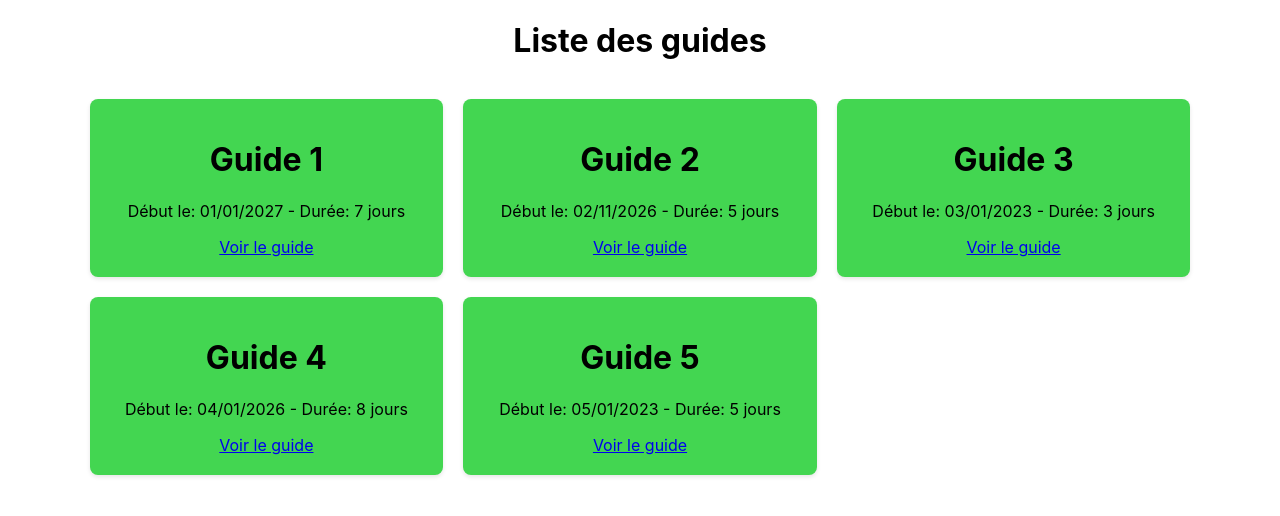
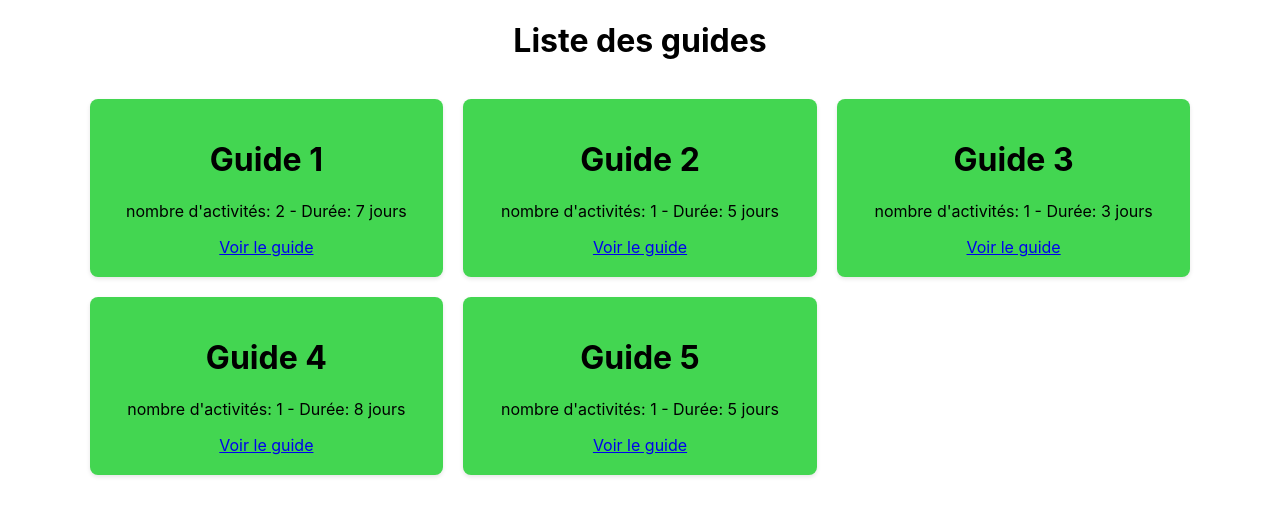
Before and after one commit to ClementFo/guide_liste, a React (Create React App) app: page / in a window 1280 px wide. Shown: the top 516 px of the page. Built offline with nearby package versions, Linux system fonts and the light colour scheme.

Commit message:
Correction du format de données

```diff
--- a/src/components/App.jsx
+++ b/src/components/App.jsx
@@ -7,12 +7,12 @@ function App({ GuideList = [] }) {
     <div className="App">
         <h1>Liste des guides</h1>
         <div className="grid-cards">
-        {GuideList.map((item, index) => (
+        {GuideList.map((item) => (
             <GuideCard
-            key={`${item.title}-${index}`}
-            id={index}
+            key={`${item.title}-${item.id}`}
+            id={item.id}
             title={item.title}
-            date={item.date}
+            activités={item.activité}
             jour={item.jour}
             />
         ))}
--- a/src/components/Guide.jsx
+++ b/src/components/Guide.jsx
@@ -1,14 +1,14 @@
 import '../styles/Guides.css';
 import { Link } from 'react-router-dom';
 
-function Guide({ title, description, date, jour, activité }) {
+function Guide({ title, description, mobilité, jour, activité }) {
     return (
         <div className="guide">
             <h1>{title}</h1>
             <p>{description}</p>
-            <p>Date de début: {date}</p>
             <p>Nombre de jours: {jour}</p>
             <p>Activité: {activité}</p>
+            <p>Mobilité: {mobilité}</p>
             {/* Permet de retourner à la liste des guides */}
             <Link to="/" className="guide-card-link">
                 Retour à la liste
--- a/src/components/GuideCard.jsx
+++ b/src/components/GuideCard.jsx
@@ -1,13 +1,11 @@
 import '../styles/Guides.css';
 import { Link } from 'react-router-dom';
 
-function Guide({ id, title, date, jour }) {
-    const formattedDate = new Date(date).toLocaleDateString("fr-FR");
-
+function Guide({ id, title, activités, jour }) {
     return (
         <div className="guide-card">
             <h1>{title}</h1>
-            <p>Début le: {formattedDate} - Durée: {jour} jours</p>
+            <p>nombre d'activités: {activités.length} - Durée: {jour} jours</p>
             {/* Permet de naviguer vers la page du guide */}
             <Link to={`/guide/${id}`} className="guide-card-link">
                 Voir le guide
--- a/src/datas/GuideList.js
+++ b/src/datas/GuideList.js
@@ -1,37 +1,112 @@
 export const GuideList = [
     {
+        id: 1,
         title: "Guide 1",
         description: "Description du guide 1",
-        date: "2027-01-01",
         jour: 7,
-        activité: "Activité 1"
+        mobilité: "à pied",
+        saison: "automne",
+        activité: [
+            {
+                id: 1,
+                title: "Musée des Beaux-Arts",
+                description: "Visite d'un musée d'art moderne et contemporain",
+                categorie: "musée",
+                adresse: "123 Rue de l'Art, 75000 Paris",
+                telephone: "01 23 45 67 89",
+                horaires: "10h-18h (fermé le lundi)",
+                siteweb: "https://museebeauxarts.fr"
+            },
+            {
+                id: 2,
+                title: "Grotte de Lascaux",
+                description: "Exploration des célèbres grottes préhistoriques",
+                categorie: "grotte",
+                adresse: "Montignac, 24290 Dordogne",
+                telephone: "05 53 51 95 03",
+                horaires: "10h-17h",
+                siteweb: "https://www.lascaux.fr"
+            }
+        ]
     },
     {
+        id: 2,
         title: "Guide 2",
         description: "Description du guide 2",
         jour: 5,
-        date: "2026-11-02",
-        activité: "Activité 2"
+        mobilité: "à pied",
+        saison: "été",
+        activité: [
+            {
+                id: 2,
+                title: "Château de Versailles",
+                description: "Découverte du célèbre château et de ses jardins",
+                categorie: "château",
+                adresse: "Place d'Armes, 78000 Versailles",
+                telephone: "01 30 83 78 00",
+                horaires: "09h-18h30",
+                siteweb: "https://www.chateauversailles.fr"
+            }
+        ]
     },
     {
+        id: 3,
         title: "Guide 3",
         description: "Description du guide 3",
         jour: 3,
-        date: "2023-01-03",
-        activité: "Activité 3"
+        mobilité: "Vélo",
+        saison: "Printemps",
+        activité: [
+            {
+                id: 3,
+                title: "Parc de la Tête d'Or",
+                description: "Promenade dans le plus grand parc urbain de France",
+                categorie: "parc",
+                adresse: "Boulevard de la Corniche, 69006 Lyon",
+                telephone: "04 72 69 47 60",
+                horaires: "24h/24",
+                siteweb: "https://www.parcdelateteor.fr"
+            }
+        ]
     },
     {
+        id: 4,
         title: "Guide 4",
         description: "Description du guide 4",
         jour: 8,
-        date: "2026-01-04",
-        activité: "Activité 4"
+        mobilité: "à pied",
+        saison: "Hiver",
+        activité: [
+            {
+                id: 4,
+                title: "Grotte de Lascaux",
+                description: "Exploration des célèbres grottes préhistoriques",
+                categorie: "grotte",
+                adresse: "Montignac, 24290 Dordogne",
+                telephone: "05 53 51 95 03",
+                horaires: "10h-17h",
+                siteweb: "https://www.lascaux.fr"
+            }
+        ]
     },
     {
+        id: 5,
         title: "Guide 5",
         description: "Description du guide 5",
         jour: 5,
-        date: "2023-01-05",
-        activité: "Activité 5"
+        mobilité: "à pied",
+        saison: "été",
+        activité: [
+            {
+                id: 5,
+                title: "Parc d'attractions",
+                description: "Journée amusante en famille avec attractions variées",
+                categorie: "activité",
+                adresse: "Route de la Fête, 77700 Marne-la-Vallée",
+                telephone: "01 60 30 60 60",
+                horaires: "09h-22h (selon saison)",
+                siteweb: "https://www.parcattractions.fr"
+            }
+        ]
     }
 ];
```
